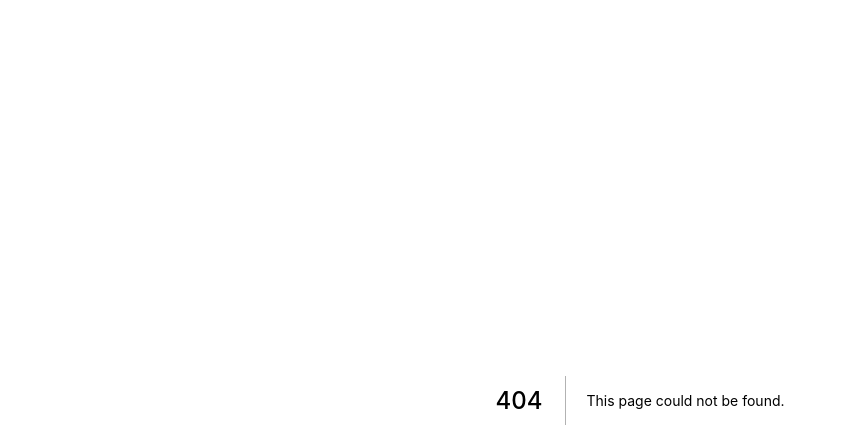
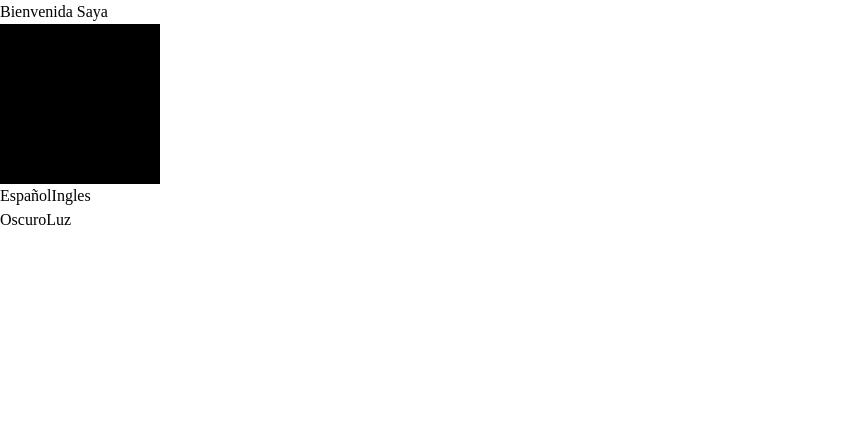
Before and after one commit to sayaskye/portfolio, a Next.js app: page /test in a window 1280 px wide. Before the commit this address had no page. Shown: the top 448 px of the page, without its empty margins (0-847 px from the left). Built offline with nearby package versions, Linux system fonts and the light colour scheme.

Commit message:
Basic configuration of language and darkmode working and ready to start the proyect

```diff
--- /dev/null
+++ b/context/configContext.js
@@ -0,0 +1,51 @@
+import { useState, createContext } from 'react';
+import EnglishMessages from '../languages/en-US.json';
+import SpanishMessages from '../languages/es-MX.json';
+import { IntlProvider } from 'react-intl';
+
+const configContext = createContext();
+
+const ConfigProvider = ({children}) => {
+	const [messages, setMessages] = useState(SpanishMessages);
+	const [locale, setLocale] = useState('es-MX');
+	const [theme, setTheme] = useState('dark');
+
+	const setLanguage = (language) => {
+		switch (language){
+			case 'es-MX':
+				setMessages(SpanishMessages);
+				setLocale('es-MX');
+				break;
+			case 'en-US':
+				setMessages(EnglishMessages);
+				setLocale('en-US');
+				break;
+			default:
+				setMessages(SpanishMessages);
+				setLocale('es-MX');
+		}
+	}
+
+	const setDarkmode = (mode) => {
+		switch (mode){
+			case 'dark':
+				setTheme('dark');
+				break;
+			case '':
+				setTheme('');
+				break;
+			default:
+				setTheme('dark');
+		}
+	}
+
+	return (
+		<configContext.Provider value={{setLanguage:setLanguage, setDarkmode, theme}}>
+			<IntlProvider locale={locale} messages={messages}>
+				{children}
+			</IntlProvider>
+		</configContext.Provider>
+	);
+}
+
+export {ConfigProvider, configContext};
--- /dev/null
+++ b/languages/en-US.json
@@ -0,0 +1,3 @@
+{
+    "app.test": "Welcome Saya"
+}
--- /dev/null
+++ b/languages/es-MX.json
@@ -0,0 +1,3 @@
+{
+    "app.test": "Bienvenida Saya"
+}
--- a/pages/_app.js
+++ b/pages/_app.js
@@ -1,12 +1,13 @@
 /* import 'tailwindcss/tailwind.css' */
 import '../styles/globals.css'
+import { ConfigProvider } from '../context/configContext'
 
 
 function MyApp({ Component, pageProps }) {
   return (
-    <div className="dark">
-      <Component {...pageProps} />
-    </div>
+    <ConfigProvider>
+        <Component {...pageProps} />
+    </ConfigProvider>
   )
 }
 
--- a/pages/index.js
+++ b/pages/index.jsx
@@ -1,9 +1,9 @@
-import Head from 'next/head'
 
-export default function Home() {
+const Home = () => {
   return (
     <div className="">
       <h1> Hola mundo </h1>
     </div>
   )
 }
+export default Home;
--- /dev/null
+++ b/pages/template.jsx
@@ -0,0 +1,9 @@
+
+const Home = () => {
+  return (
+    <div className="">
+      <h1> Hola mundo </h1>
+    </div>
+  )
+}
+export default Home;
--- /dev/null
+++ b/pages/test.jsx
@@ -0,0 +1,32 @@
+import { useContext} from 'react'
+import { FormattedMessage } from 'react-intl'
+import { configContext } from '../context/configContext'
+
+function Home() {
+  const {setLanguage, setDarkmode, theme} = useContext(configContext)
+
+  return (
+
+    <div className={theme}>
+
+      <h1>
+        <FormattedMessage id="app.test" defaultMessage="Hola"/>
+      </h1>
+
+      <div className="bg-white dark:bg-black w-40 h-40">
+      </div>
+
+      <div>
+        <button onClick={() => setLanguage('es-MX')}>Español</button>
+        <button onClick={() => setLanguage('en-US')}>Ingles</button>
+			</div>
+
+      <div>
+        <button onClick={() => setDarkmode('dark')}>Oscuro</button>
+        <button onClick={() => setDarkmode('')}>Luz</button>
+			</div>
+
+    </div>
+  )
+}
+export default Home;
```
Also changed, not shown: package.json (+5 -3 lines), 1 other file (tests, documents, lock files or other folders).
